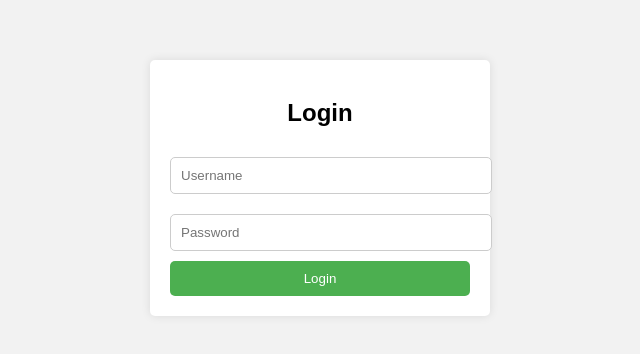
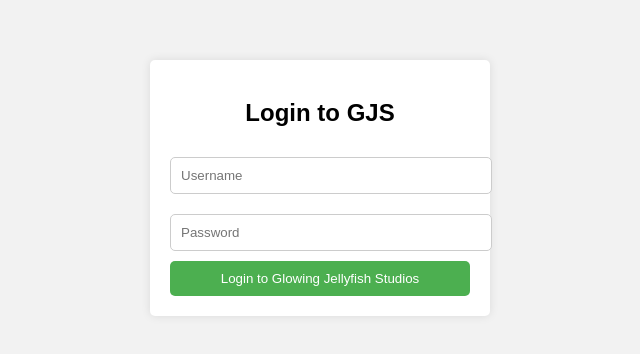
Before and after one commit to digitaldarkness2024/digitaldarkness2024.github.io, a plain HTML site: page index.html in a window 1280 px wide. Shown: the part 212-566 px from the top of the page, without its empty margins (320-960 px from the left). Drawn offline with Linux system fonts and the light colour scheme.

Commit message:
Update index.html
Signed-off-by: Glowing Jellyfish Studios <glowingjellyfishstudios@outlook.com>

```diff
--- a/index.html
+++ b/index.html
@@ -1,7 +1,7 @@
 <!DOCTYPE html>
 <html>
 <head>
-    <title>Login Page</title>
+    <title>Login To GJS</title>
     <link rel="stylesheet" type="text/css" href="styles.css">
     <script async src="https://pagead2.googlesyndication.com/pagead/js/adsbygoogle.js?client=ca-pub-5241347462007632"
      crossorigin="anonymous"></script>
@@ -17,11 +17,11 @@
 </script>
 <body>
     <div class="login-container">
-        <h2>Login</h2>
+        <h2>Login to GJS</h2>
         <form id="loginForm">
             <input type="text" placeholder="Username" name="username" required>
             <input type="password" placeholder="Password" name="password" required>
-            <button type="submit">Login</button>
+            <button type="submit">Login to Glowing Jellyfish Studios</button>
             <div class="error" id="error">Invalid username or password</div>
         </form>
     </div>
```
